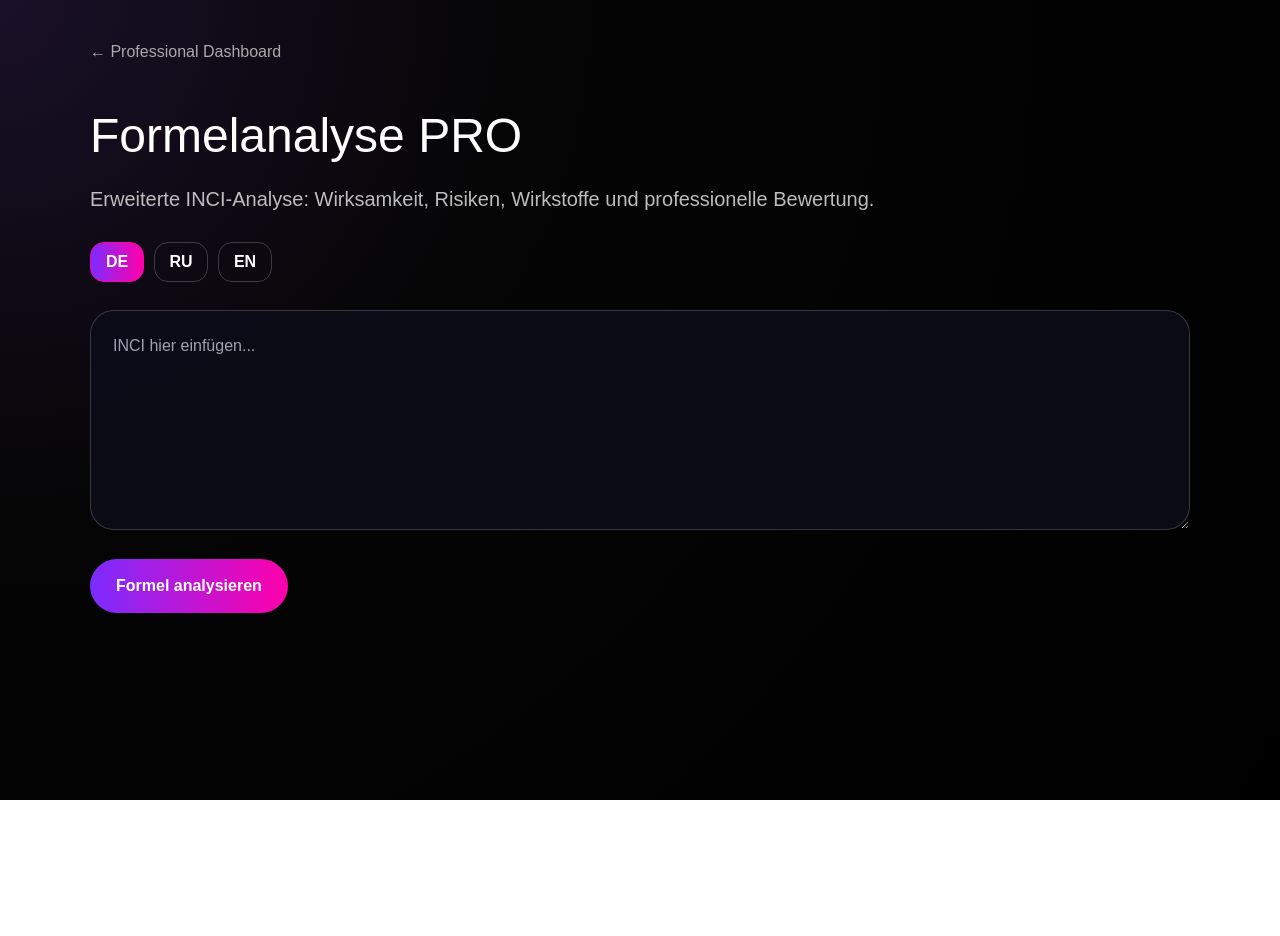
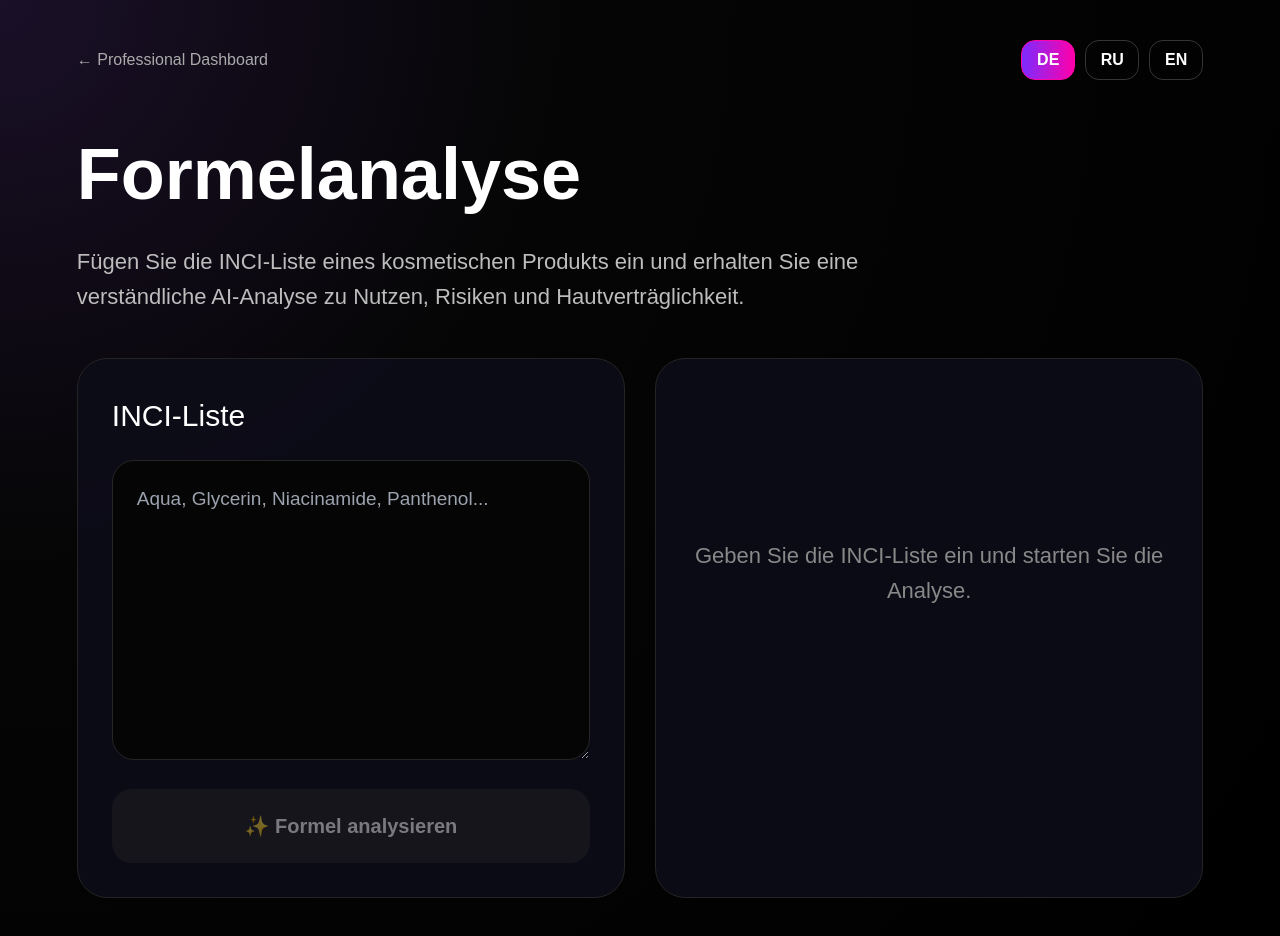
Before and after one commit to piladd-design/formulens-lab, a Next.js app: page /pro/formula in a window 1280 px wide. Shown: the top 936 px of the page. Before the commit the page ends 800 px from the top, so only its background shows below. Built offline with nearby package versions, Linux system fonts and the light colour scheme.

Commit message:
Update page.js

```diff
--- a/app/pro/formula/page.js
+++ b/app/pro/formula/page.js
@@ -1,167 +1,243 @@
 'use client'
 
+import Link from 'next/link'
 import { useState } from 'react'
-import Link from 'next/link'
 
-export default function FormulaAnalyzerPage() {
+const translations = {
+  DE: {
+    back: '← Professional Dashboard',
+    title: 'Formelanalyse',
+    subtitle:
+      'Fügen Sie die INCI-Liste eines kosmetischen Produkts ein und erhalten Sie eine verständliche AI-Analyse zu Nutzen, Risiken und Hautverträglichkeit.',
+    inci: 'INCI-Liste',
+    analyze: '✨ Formel analysieren',
+    analyzing: 'AI analysiert die Formel...',
+    empty: 'Geben Sie die INCI-Liste ein und starten Sie die Analyse.',
+    error: 'Analyse fehlgeschlagen. Bitte versuchen Sie es erneut.',
+    score: 'Formel-Score',
+    hydration: 'Feuchtigkeit',
+    barrier: 'Barriere',
+    antiAging: 'Anti-Aging',
+    acne: 'Akne-Kompatibilität',
+    irritation: 'Irritationsrisiko',
+    summary: 'Zusammenfassung',
+    ingredients: 'Aktive Inhaltsstoffe',
+    skinTypes: 'Geeignete Hauttypen',
+    warnings: 'Hinweise',
+    recommendation: 'Empfehlung',
+    summecosmetics: 'Summecosmetics Empfehlung',
+  },
+
+  RU: {
+    back: '← Профессиональная панель',
+    title: 'Анализ формулы',
+    subtitle:
+      'Вставьте INCI-состав косметического продукта и получите понятный AI-анализ пользы, рисков и совместимости с кожей.',
+    inci: 'INCI-состав',
+    analyze: '✨ Анализировать формулу',
+    analyzing: 'AI анализирует формулу...',
+    empty: 'Введите состав и нажмите анализ.',
+    error: 'Ошибка анализа. Попробуйте ещё раз.',
+    score: 'Оценка формулы',
+    hydration: 'Увлажнение',
+    barrier: 'Барьер',
+    antiAging: 'Anti-Aging',
+    acne: 'Совместимость при акне',
+    irritation: 'Риск раздражения',
+    summary: 'Краткий вывод',
+    ingredients: 'Активные ингредиенты',
+    skinTypes: 'Подходящие типы кожи',
+    warnings: 'Предупреждения',
+    recommendation: 'Рекомендация',
+    summecosmetics: 'Рекомендация Summecosmetics',
+  },
+
+  EN: {
+    back: '← Professional Dashboard',
+    title: 'Formula Analysis',
+    subtitle:
+      'Paste the INCI list of a cosmetic product and receive a clear AI analysis of benefits, risks and skin compatibility.',
+    inci: 'INCI Ingredients',
+    analyze: '✨ Analyze Formula',
+    analyzing: 'AI is analyzing the formula...',
+    empty: 'Enter the INCI list and start the analysis.',
+    error: 'Analysis failed. Please try again.',
+    score: 'Formula Score',
+    hydration: 'Hydration',
+    barrier: 'Barrier',
+    antiAging: 'Anti-Aging',
+    acne: 'Acne Compatibility',
+    irritation: 'Irritation Risk',
+    summary: 'Summary',
+    ingredients: 'Active Ingredients',
+    skinTypes: 'Suitable Skin Types',
+    warnings: 'Warnings',
+    recommendation: 'Recommendation',
+    summecosmetics: 'Summecosmetics Recommendation',
+  },
+}
+
+export default function ClientFormulaPage() {
   const [lang, setLang] = useState('DE')
   const [formula, setFormula] = useState('')
-  const [result, setResult] = useState(null)
+  const [analysis, setAnalysis] = useState(null)
   const [loading, setLoading] = useState(false)
   const [error, setError] = useState('')
 
-  async function analyzeFormula() {
-    if (!formula.trim()) {
-      setError('Bitte INCI-Formel eingeben.')
-      return
-    }
+  const t = translations[lang]
+
+  const analyzeFormula = async () => {
+    if (!formula.trim()) return
 
     setLoading(true)
     setError('')
-    setResult(null)
+    setAnalysis(null)
 
     try {
-      const res = await fetch('/api/formula-analysis', {
+      const response = await fetch('/api/formula-analysis', {
         method: 'POST',
-        headers: { 'Content-Type': 'application/json' },
-        body: JSON.stringify({ formula, lang }),
+        headers: {
+          'Content-Type': 'application/json',
+        },
+        body: JSON.stringify({
+          formula,
+          lang,
+        }),
       })
 
-      const data = await res.json()
+      const data = await response.json()
 
-      if (!res.ok) {
-        throw new Error(data?.error || 'Analysis failed')
+      if (!response.ok || data.error) {
+        throw new Error(data.error || 'Analysis failed')
       }
 
-      setResult(data)
+      setAnalysis(data)
     } catch (err) {
-      setError('Analyse konnte nicht durchgeführt werden.')
+      console.error(err)
+      setError(t.error)
     } finally {
       setLoading(false)
     }
   }
 
+  const metrics = analysis
+    ? [
+        { label: t.hydration, value: analysis.hydration },
+        { label: t.barrier, value: analysis.barrier },
+        { label: t.antiAging, value: analysis.antiAging },
+        { label: t.acne, value: analysis.acne },
+        { label: t.irritation, value: analysis.irritation, green: true },
+      ]
+    : []
+
   return (
-    <main
-      style={{
-        minHeight: '100vh',
-        background:
-          'radial-gradient(circle at top left,#1a1028 0%,#050505 35%,#000 100%)',
-        color: 'white',
-        padding: '40px 6% 70px',
-        fontFamily: 'Arial, sans-serif',
-      }}
-    >
-      <div style={{ maxWidth: '1100px', margin: '0 auto' }}>
-        <Link href="/pro" style={{ color: '#aaa', textDecoration: 'none' }}>
-          ← Professional Dashboard
+    <main style={styles.main}>
+      <div style={styles.wrap}>
+        <div style={styles.topBar}>
+          <Link href="/pro" style={styles.back}>
+            {t.back}
           </Link>
 
-        <h1 style={{ fontSize: '48px', margin: '36px 0 12px' }}>
-          Formelanalyse PRO
-        </h1>
-
-        <p style={{ color: '#bdbdbd', fontSize: '20px', lineHeight: 1.5 }}>
-          Erweiterte INCI-Analyse: Wirksamkeit, Risiken, Wirkstoffe und
-          professionelle Bewertung.
-        </p>
-
-        <div style={{ display: 'flex', gap: '10px', margin: '28px 0' }}>
+          <div style={styles.langSwitch}>
             {['DE', 'RU', 'EN'].map((item) => (
               <button
                 key={item}
-              onClick={() => setLang(item)}
-              style={{
-                width: '54px',
-                height: '40px',
-                borderRadius: '14px',
-                border:
-                  lang === item
-                    ? '1px solid #ff00aa'
-                    : '1px solid rgba(255,255,255,0.2)',
-                background:
-                  lang === item
-                    ? 'linear-gradient(90deg,#7b2cff,#ff00aa)'
-                    : 'transparent',
-                color: 'white',
-                fontWeight: 800,
-                cursor: 'pointer',
+                onClick={() => {
+                  setLang(item)
+                  setAnalysis(null)
+                  setError('')
                 }}
+                style={lang === item ? styles.langActive : styles.langBtn}
               >
                 {item}
               </button>
             ))}
           </div>
+        </div>
+
+        <h1 style={styles.h1}>{t.title}</h1>
+
+        <p style={styles.sub}>{t.subtitle}</p>
+
+        <section style={styles.grid}>
+          <div style={styles.panel}>
+            <h2 style={styles.h2}>{t.inci}</h2>
 
             <textarea
               value={formula}
-          onChange={(e) => setFormula(e.target.value)}
-          placeholder="INCI hier einfügen..."
-          style={{
-            width: '100%',
-            minHeight: '220px',
-            borderRadius: '24px',
-            padding: '22px',
-            background: 'rgba(12,12,24,0.92)',
-            color: 'white',
-            border: '1px solid rgba(255,255,255,0.18)',
-            fontSize: '16px',
-            lineHeight: 1.6,
-            outline: 'none',
-            resize: 'vertical',
+              onChange={(e) => {
+                setFormula(e.target.value)
+                setAnalysis(null)
+                setError('')
               }}
+              placeholder="Aqua, Glycerin, Niacinamide, Panthenol..."
+              style={styles.textarea}
             />
 
             <button
               onClick={analyzeFormula}
-          disabled={loading}
+              disabled={!formula.trim() || loading}
               style={{
-            marginTop: '22px',
-            padding: '15px 26px',
-            borderRadius: '999px',
-            border: 'none',
-            background: 'linear-gradient(90deg,#7b2cff,#ff00aa)',
-            color: 'white',
-            fontWeight: 900,
-            fontSize: '16px',
-            cursor: loading ? 'not-allowed' : 'pointer',
-            opacity: loading ? 0.7 : 1,
+                ...styles.primaryBtn,
+                background:
+                  formula.trim() && !loading
+                    ? 'linear-gradient(90deg,#7b2cff,#ff00aa)'
+                    : '#222',
+                cursor:
+                  formula.trim() && !loading ? 'pointer' : 'not-allowed',
+                opacity: formula.trim() && !loading ? 1 : 0.45,
               }}
             >
-          {loading ? 'Analyse läuft...' : 'Formel analysieren'}
+              {loading ? t.analyzing : t.analyze}
             </button>
+          </div>
 
-        {error && (
-          <p style={{ marginTop: '18px', color: '#ff7b7b' }}>{error}</p>
+          <div style={styles.panel}>
+            {!analysis && !error && !loading && (
+              <div style={styles.empty}>{t.empty}</div>
             )}
 
-        {result && (
-          <section style={{ marginTop: '42px' }}>
-            <div
-              style={{
-                display: 'grid',
-                gridTemplateColumns: 'repeat(auto-fit,minmax(150px,1fr))',
-                gap: '16px',
-                marginBottom: '28px',
-              }}
-            >
-              <Score title="Overall" value={result.overallScore} />
-              <Score title="Hydration" value={result.hydration} />
-              <Score title="Barrier" value={result.barrier} />
-              <Score title="Anti-Aging" value={result.antiAging} />
-              <Score title="Acne" value={result.acne} />
-              <Score title="Irritation" value={result.irritation} />
+            {loading && <div style={styles.empty}>{t.analyzing}</div>}
+
+            {error && <div style={styles.error}>{error}</div>}
+
+            {analysis && (
+              <>
+                <div style={styles.scoreRow}>
+                  <div style={styles.scoreCircle}>
+                    {analysis.overallScore}
                   </div>
 
-            <ResultBlock title="Summary" text={result.summary} />
-            <ResultBlock title="Ingredients" text={result.ingredients} />
-            <ResultBlock title="Skin Types" text={result.skinTypes} />
-            <ResultBlock title="Warnings" text={result.warnings} />
-            <ResultBlock title="Recommendation" text={result.recommendation} />
-            <ResultBlock
-              title="SUMMECOSMETICS Recommendation"
-              text={result.summecosmetics}
-            />
+                  <div>
+                    <div style={styles.scoreText}>
+                      {analysis.overallScore}/100
+                    </div>
+                    <div style={styles.scoreLabel}>{t.score}</div>
+                  </div>
+                </div>
+
+                <div style={styles.metricsGrid}>
+                  {metrics.map((metric) => (
+                    <Metric key={metric.label} {...metric} />
+                  ))}
+                </div>
+              </>
+            )}
+          </div>
+        </section>
+
+        {analysis && (
+          <section style={styles.resultGrid}>
+            <Info title={t.summary}>{analysis.summary}</Info>
+            <Info title={t.ingredients}>{analysis.ingredients}</Info>
+            <Info title={t.skinTypes}>{analysis.skinTypes}</Info>
+            <Info title={t.warnings}>{analysis.warnings}</Info>
+            <Info title={t.recommendation}>
+              {analysis.recommendation}
+            </Info>
+            <Info title={t.summecosmetics}>
+              {analysis.summecosmetics}
+            </Info>
           </section>
         )}
       </div>
@@ -169,41 +245,226 @@ export default function FormulaAnalyzerPage() {
   )
 }
 
-function Score({ title, value }) {
+function Metric({ label, value = 0, green }) {
+  const safeValue = Math.max(0, Math.min(100, Number(value) || 0))
+
   return (
+    <div style={styles.metric}>
+      <div style={styles.metricTop}>
+        <span>{label}</span>
+        <strong>{safeValue}/100</strong>
+      </div>
+
+      <div style={styles.barBg}>
         <div
           style={{
-        background: 'rgba(12,12,24,0.92)',
-        border: '1px solid rgba(255,255,255,0.14)',
-        borderRadius: '22px',
-        padding: '20px',
+            width: `${safeValue}%`,
+            height: '100%',
+            background: green
+              ? '#44ff88'
+              : 'linear-gradient(90deg,#7b2cff,#ff00aa)',
           }}
-    >
-      <div style={{ color: '#bdbdbd', marginBottom: '8px' }}>{title}</div>
-      <div style={{ fontSize: '34px', fontWeight: 900 }}>
-        {Number.isFinite(Number(value)) ? value : '—'}
+        />
       </div>
     </div>
   )
 }
 
-function ResultBlock({ title, text }) {
-  if (!text) return null
-
+function Info({ title, children }) {
   return (
-    <div
-      style={{
-        background: 'rgba(12,12,24,0.92)',
-        border: '1px solid rgba(255,255,255,0.14)',
-        borderRadius: '24px',
-        padding: '24px',
-        marginBottom: '18px',
-      }}
-    >
-      <h2 style={{ marginTop: 0 }}>{title}</h2>
-      <p style={{ color: '#d0d0d0', lineHeight: 1.7, whiteSpace: 'pre-line' }}>
-        {text}
-      </p>
+    <div style={styles.info}>
+      <h3 style={styles.infoTitle}>{title}</h3>
+      <p style={styles.infoText}>{children}</p>
     </div>
   )
 }
+
+const styles = {
+  main: {
+    minHeight: '100vh',
+    background:
+      'radial-gradient(circle at top left,#1a1028 0%,#050505 35%,#000 100%)',
+    color: 'white',
+    padding: '40px 6% 70px',
+    fontFamily: 'Arial, sans-serif',
+  },
+  wrap: {
+    maxWidth: '1300px',
+    margin: '0 auto',
+  },
+  topBar: {
+    display: 'flex',
+    justifyContent: 'space-between',
+    gap: '20px',
+    alignItems: 'center',
+    marginBottom: '36px',
+  },
+  back: {
+    color: '#aaa',
+    textDecoration: 'none',
+  },
+  langSwitch: {
+    display: 'flex',
+    gap: '10px',
+  },
+  langBtn: {
+    width: '54px',
+    height: '40px',
+    borderRadius: '14px',
+    border: '1px solid rgba(255,255,255,0.2)',
+    background: 'transparent',
+    color: 'white',
+    cursor: 'pointer',
+    fontWeight: 800,
+  },
+  langActive: {
+    width: '54px',
+    height: '40px',
+    borderRadius: '14px',
+    border: '1px solid #ff00aa',
+    background: 'linear-gradient(90deg,#7b2cff,#ff00aa)',
+    color: 'white',
+    cursor: 'pointer',
+    fontWeight: 800,
+  },
+  h1: {
+    fontSize: 'clamp(42px,6vw,72px)',
+    margin: '40px 0 16px',
+    fontWeight: 900,
+  },
+  h2: {
+    fontSize: '30px',
+    marginBottom: '22px',
+  },
+  sub: {
+    color: '#bdbdbd',
+    fontSize: '22px',
+    maxWidth: '860px',
+    lineHeight: 1.6,
+    marginBottom: '44px',
+  },
+  grid: {
+    display: 'grid',
+    gridTemplateColumns: 'repeat(auto-fit,minmax(320px,1fr))',
+    gap: '30px',
+  },
+  panel: {
+    background: 'rgba(12,12,24,0.92)',
+    border: '1px solid #242424',
+    borderRadius: '30px',
+    padding: '34px',
+  },
+  textarea: {
+    width: '100%',
+    minHeight: '300px',
+    background: '#050505',
+    border: '1px solid #262626',
+    borderRadius: '22px',
+    color: 'white',
+    padding: '24px',
+    fontSize: '19px',
+    resize: 'vertical',
+    outline: 'none',
+  },
+  primaryBtn: {
+    width: '100%',
+    marginTop: '22px',
+    padding: '22px',
+    borderRadius: '20px',
+    border: 'none',
+    color: 'white',
+    fontSize: '20px',
+    fontWeight: 900,
+  },
+  empty: {
+    minHeight: '360px',
+    display: 'flex',
+    alignItems: 'center',
+    justifyContent: 'center',
+    color: '#888',
+    fontSize: '22px',
+    textAlign: 'center',
+    lineHeight: 1.6,
+  },
+  error: {
+    background: '#3b1111',
+    border: '1px solid #7f1d1d',
+    color: '#ffb4b4',
+    borderRadius: '20px',
+    padding: '22px',
+    fontSize: '18px',
+    lineHeight: 1.6,
+  },
+  scoreRow: {
+    display: 'flex',
+    alignItems: 'center',
+    gap: '26px',
+    marginBottom: '30px',
+  },
+  scoreCircle: {
+    width: '130px',
+    height: '130px',
+    borderRadius: '50%',
+    background: 'linear-gradient(135deg,#7b2cff,#ff00aa)',
+    display: 'flex',
+    alignItems: 'center',
+    justifyContent: 'center',
+    fontSize: '46px',
+    fontWeight: 900,
+  },
+  scoreText: {
+    fontSize: '44px',
+    fontWeight: 900,
+  },
+  scoreLabel: {
+    color: '#aaa',
+    marginTop: '8px',
+    fontSize: '16px',
+  },
+  metricsGrid: {
+    display: 'grid',
+    gap: '16px',
+  },
+  metric: {
+    background: '#0d0d18',
+    border: '1px solid #252525',
+    borderRadius: '18px',
+    padding: '18px',
+  },
+  metricTop: {
+    display: 'flex',
+    justifyContent: 'space-between',
+    gap: '16px',
+    marginBottom: '12px',
+    color: '#e8e8e8',
+    fontWeight: 700,
+  },
+  barBg: {
+    height: '10px',
+    background: '#1c1c1c',
+    borderRadius: '999px',
+    overflow: 'hidden',
+  },
+  resultGrid: {
+    display: 'grid',
+    gridTemplateColumns: 'repeat(auto-fit,minmax(280px,1fr))',
+    gap: '24px',
+    marginTop: '34px',
+  },
+  info: {
+    background: 'rgba(12,12,24,0.92)',
+    border: '1px solid #242424',
+    borderRadius: '26px',
+    padding: '28px',
+  },
+  infoTitle: {
+    fontSize: '24px',
+    marginBottom: '16px',
+  },
+  infoText: {
+    color: '#d4d4d4',
+    lineHeight: 1.8,
+    fontSize: '17px',
+    whiteSpace: 'pre-line',
+  },
+}
```
Lines whose indentation alone changed are shown as unchanged.
